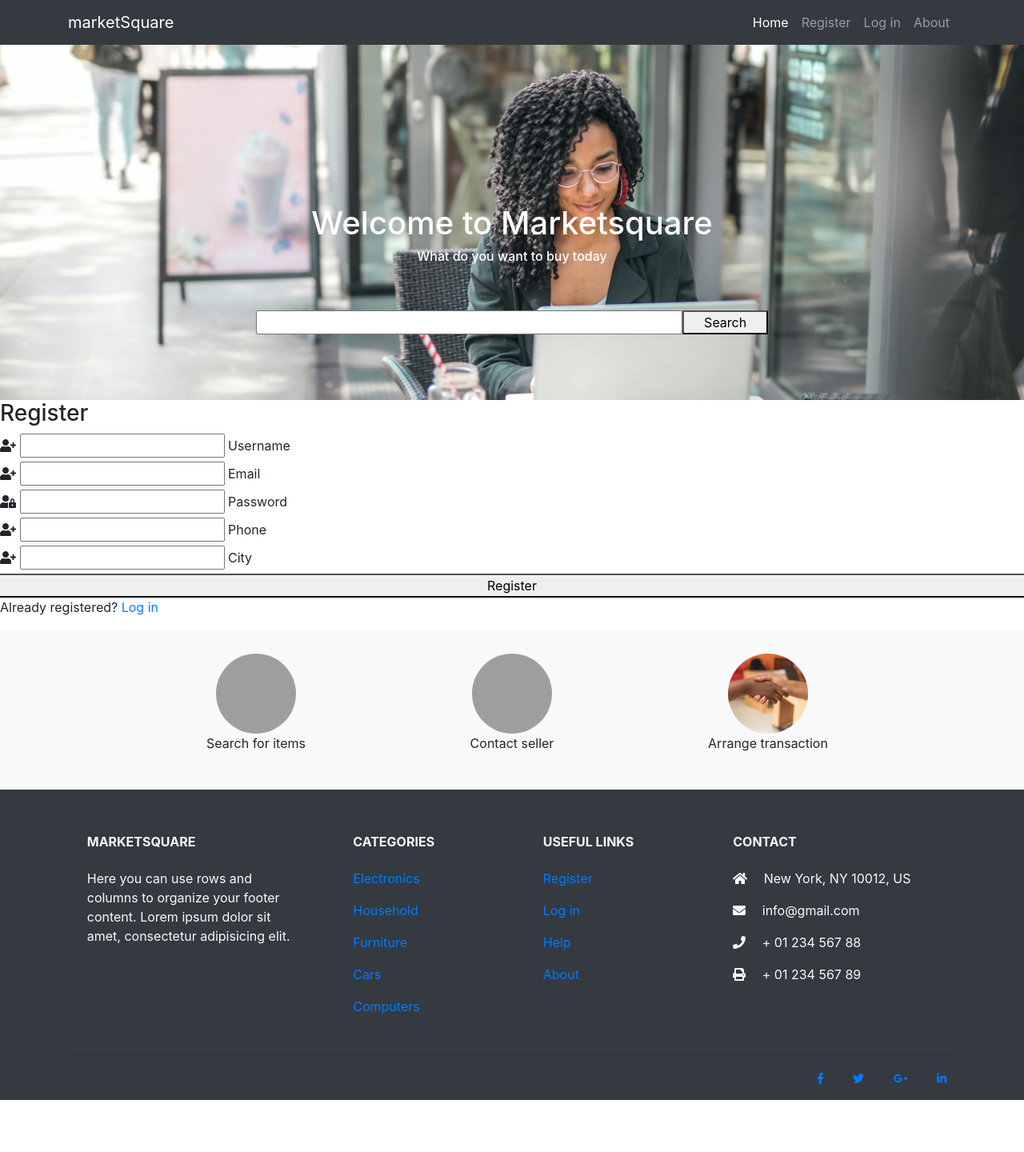
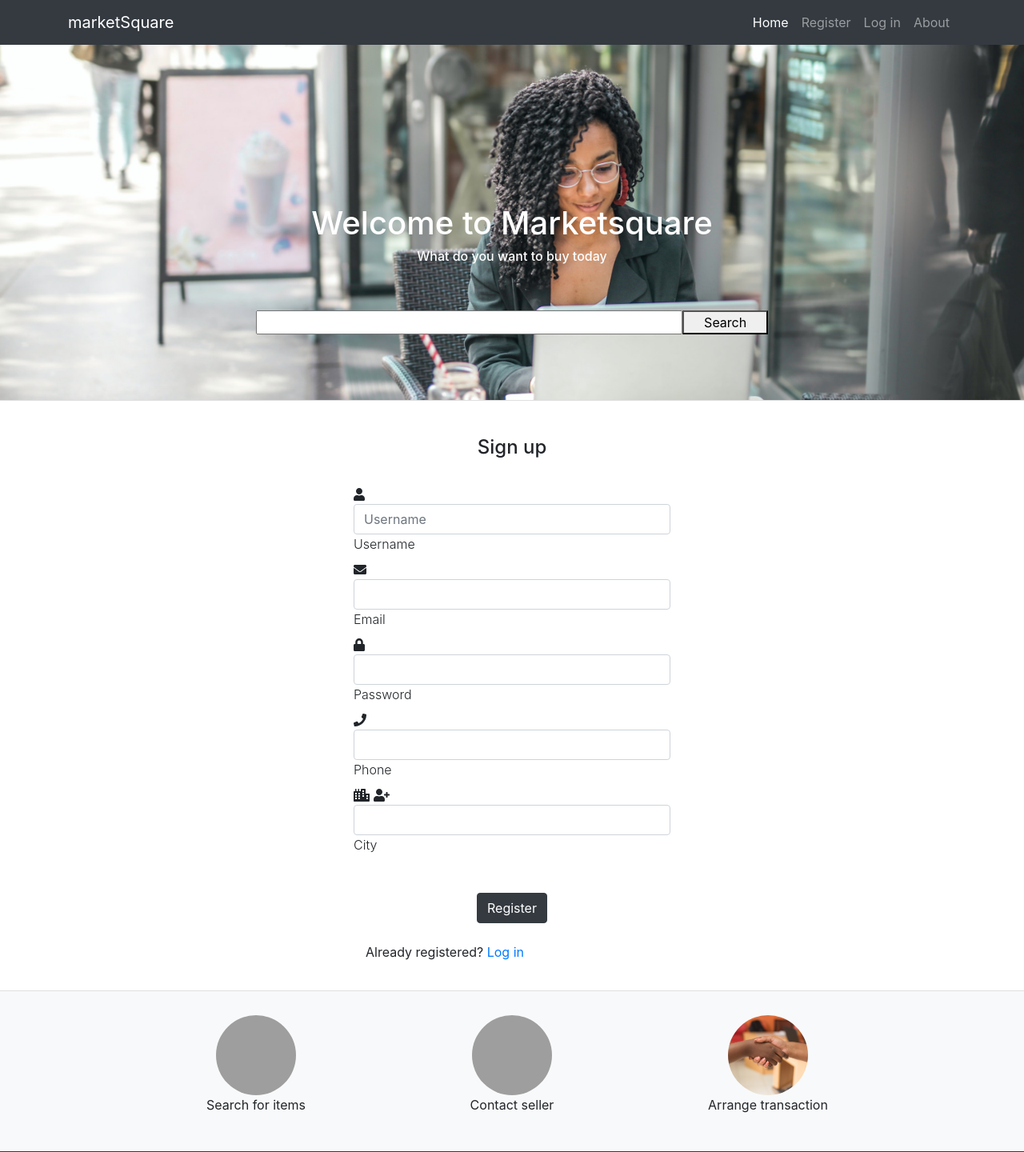
Before and after one commit to Code-Institute-Submissions/SegzAyo-SegzAyo-Online_MarketPlace2_AprResub, a Flask app: page /register in a window 1280 px wide. Shown: the top 1440 px of the page at 80% size. Before the commit the page ends 1375 px from the top, so only its background shows below. Run offline with Flask 2, Linux system fonts and the light colour scheme; parts of the project's set-up code (start-up, migrations or seed data) failed here and were passed over; some libraries are stand-ins or nearby versions; some web fonts are replaced; grey boxes are pictures that could not be loaded.

Commit message:
register form customized WIP

```diff
--- a/templates/register.html
+++ b/templates/register.html
@@ -12,71 +12,54 @@
         </button>
     </form>
 </section>
-<h3 class="center-align">Register</h3>
-<div class="row">
-    <form class="col s12 m8 offset-m2" method="POST" action="{{ url_for('register') }}">
-      <div class="card-panel">
+<div class="card row">
+    <div class="card-body mx-auto col-10 col-md-4">
+        <form method="POST" action="{{ url_for('register') }}">
+        <p class="h4 text-center py-4">Sign up</p>
         <!---- Username input-->
-        <div class="row">
-            <div class="input-field col s12">
-                <i class="fas fa-user-plus prefix light-blue-text text-darken-4"></i>
-                <input id="seller_name" name="seller_name" type="text" minlength="5"
-                            maxlength="15" class="validate" required>
-                <label for="username">Username</label>
-            </div>
+            <div class="md-form"><i class="fa fa-user prefix grey-text"></i>
+                <input class="form-control validate" id="seller_name" name="seller_name" type="text" minlength="5"
+                    placeholder="Username"  maxlength="15" required>
+                <label class="font-weight-light" for="seller_name">Username</label>
             </div>
             <!---- Username input-->
-        <div class="row">
-            <div class="input-field col s12">
-                <i class="fas fa-user-plus prefix light-blue-text text-darken-4"></i>
-                <input id="email" name="email" type="email" minlength="5"
+            <div class="md-form"> <i class="fa fa-envelope prefix grey-text"></i>
+                <input class="form-control" id="email" name="email" type="email" minlength="5"
                     class="validate" required>
-                <label for="email">Email</label>
-            </div>
+                <label class="font-weight-light" for="email">Email</label>
             </div>
             <!---- Password input-->
-        <div class="row">
-            <div class="input-field col s12">
-                <i class="fas fa-user-lock prefix light-blue-text text-darken-4"></i>
-                <input id="password" name="password" type="password" minlength="5"
-                            maxlength="15" class="validate" required>
-                <label for="password">Password</label>
-            </div>
+            <div class="md-form"> <i class="fa fa-lock prefix grey-text"></i>
+                <input class="form-control validate" id="password" name="password" type="password" minlength="5"
+                            maxlength="15"required>
+                <label class="font-weight-light" for="password">Password</label>
             </div>
         <!---- Username input-->
-        <div class="row">
-            <div class="input-field col s12">
-                <i class="fas fa-user-plus prefix light-blue-text text-darken-4"></i>
-                <input id="phone" name="phone" type="text" minlength="5"
-                            maxlength="15" class="validate" required>
-                <label for="phone">Phone</label>
-            </div>
+            <div class="md-form"> <i class="fa fa-phone prefix grey-text"></i>
+                <input class="form-control" id="phone" name="phone" type="text" minlength="5"
+                                maxlength="15" required>
+                <label class="font-weight-light" for="phone">Phone</label>
             </div>
             <!---- Username input-->
-        <div class="row">
-            <div class="input-field col s12">
+            <div class="md-form"> <i class="fa fa-city prefix grey-text"></i>
                 <i class="fas fa-user-plus prefix light-blue-text text-darken-4"></i>
-                <input id="city" name="city" type="text" minlength="5"
-                            maxlength="15" class="validate" required>
-                <label for="username">City</label>
-            </div>
+                <input class="form-control validate" id="city" name="city" type="text" minlength="5"
+                                maxlength="15" required>
+                <label class="font-weight-light" for="city">City</label>
             </div>
         <!---- Register button-->
-      <div class="row">
-        <button type="submit" class="col s12 btn-large light-blue darken-4 text-shadow">
+            <div class="text-center py-4 mt-3">
+                <button type="submit" class="btn btn-dark">
                     Register <i class="fas-fa-sign-in-alt"></i>
                 </button>
             </div>
-      </div>
         </form>
-  </div>
-
-  <div class="row">
-        <div class="col s12">
+        <div class="mx-auto col-10 col-md-12">
             <p class="center-align">
                 Already registered?
                  <a href="{{ url_for('login') }}" class="light-blue-text text-darken-4">Log in</a>
             </p>
+        </div>
     </div>
 </div>
 <section class="container-fluid">
```
Lines whose indentation alone changed are shown as unchanged.
